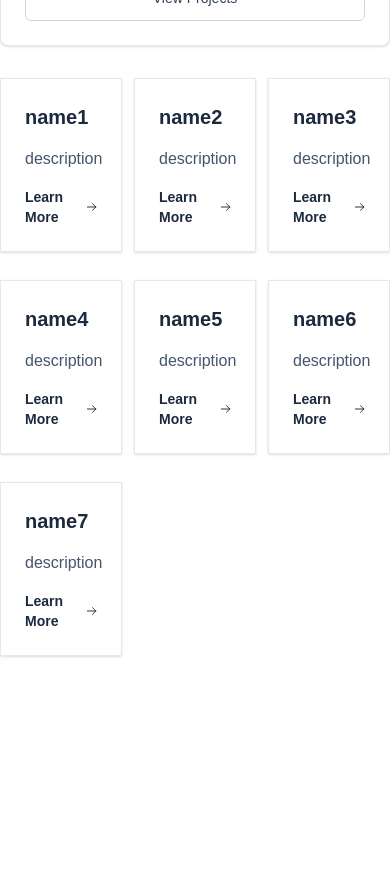
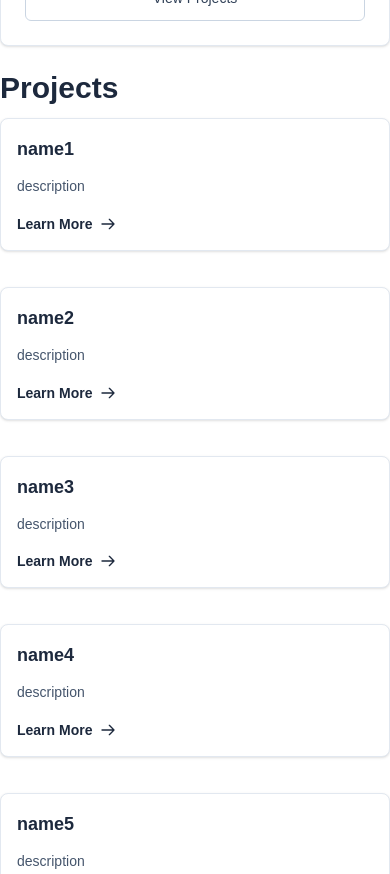
Before and after one commit to Otterboi/personal-portfolio, a Next.js app: page / in a window 390 px wide. Shown: the part 694-1568 px from the top of the page. Before the commit the page ends 1358 px from the top, so only its background shows below. Built offline with nearby package versions, Linux system fonts and the light colour scheme.

Commit message:
made project list responsive

```diff
--- a/app/components/ProjectList.tsx
+++ b/app/components/ProjectList.tsx
@@ -1,25 +1,27 @@
-type ProjectList = {
+type ProjectListProps = {
   name: string;
   description: string;
   link: string;
 };
 
-export default function ProjectList({name, description, link}: ProjectList){
-    return(
-        <div className="relative flex flex-col my-2 bg-white shadow-sm border border-slate-200 p-6 transition delay-60 duration-300 ease-in-out hover:-translate-y-1 hover:scale-105">
-            <div className="flex items-center mb-4">
-                <h5 className="text-slate-800 text-xl font-semibold">
+export default function ProjectList({name, description, link}: ProjectListProps) {
+  return (
+    <div className="relative flex flex-col my-3 bg-white shadow-sm border border-slate-200 p-4 sm:p-6 rounded-lg transition duration-300 ease-in-out hover:-translate-y-1 hover:scale-[1.02] w-full">
+      <div className="flex items-center mb-3">
+        <h5 className="text-slate-800 text-lg sm:text-xl font-semibold">
           {name}
         </h5>
       </div>
-            <p className="block text-slate-600 leading-normal font-light mb-4">
+
+      <p className="text-slate-600 text-sm sm:text-base leading-relaxed font-light mb-4">
         {description}
       </p>
-            <div>
-                <a href={link} className="text-slate-800 font-semibold text-sm hover:underline flex items-center">
+
+      <div className="mt-auto">
+        <a href={link}className="text-slate-800 font-semibold text-sm flex items-center hover:underline">
           Learn More
-                    <svg xmlns="http://www.w3.org/2000/svg" className="ml-2 h-4 w-4" fill="none" viewBox="0 0 24 24" stroke="currentColor">
-                        <path stroke-linecap="round" stroke-linejoin="round" stroke-width="2" d="M14 5l7 7m0 0l-7 7m7-7H3" />
+          <svg xmlns="http://www.w3.org/2000/svg" className="ml-2 h-4 w-4 flex-shrink-0" fill="none" viewBox="0 0 24 24" stroke="currentColor">
+            <path strokeLinecap="round" strokeLinejoin="round" strokeWidth={2} d="M14 5l7 7m0 0l-7 7m7-7H3"/>
           </svg>
         </a>
       </div>
--- a/app/page.tsx
+++ b/app/page.tsx
@@ -8,7 +8,11 @@ export default function Home() {
       <main className="">
         <AboutCard />
 
-        <div className="grid grid-cols-3 gap-3">
+        <h2 className="text-3xl sm:text-4xl font-bold text-slate-800">
+          Projects
+        </h2>
+
+        <div className="grid grid-cols-1 sm:grid-cols-2 lg:grid-cols-3 gap-3">
           {projects.map((project, index) => (
             <ProjectList
             key={index}
```
Lines whose indentation alone changed are shown as unchanged.
